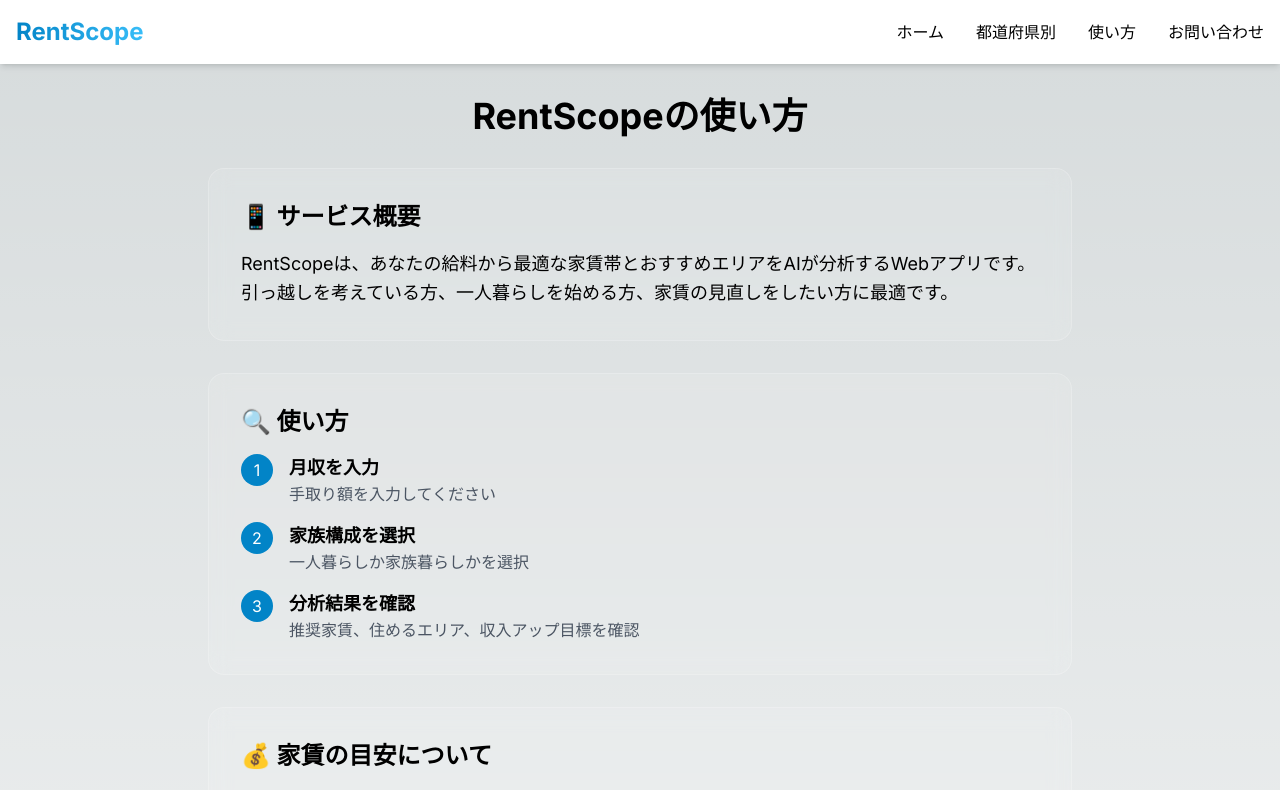
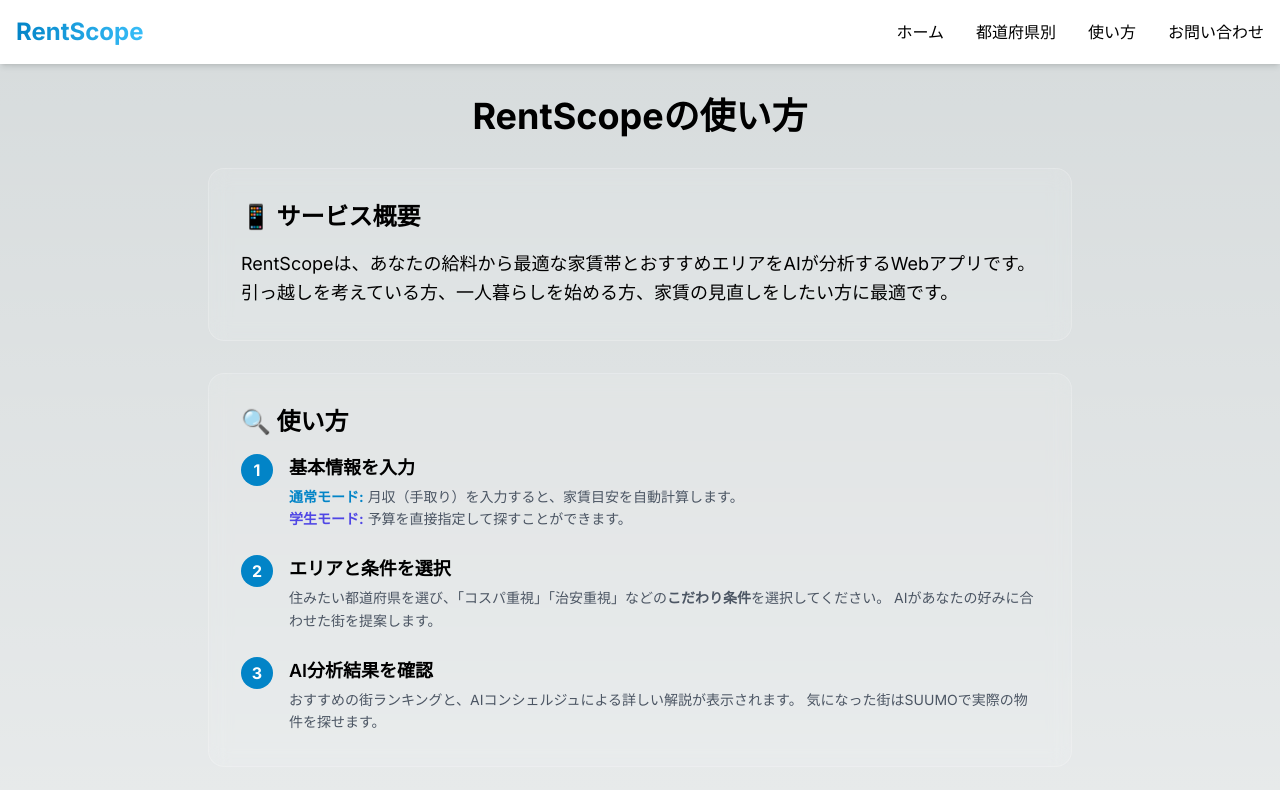
Before and after one commit to s4kuraN4gi/rentscope, a Next.js app: page /about in a window 1280 px wide. Shown: the top 790 px of the page. Built offline with nearby package versions, Linux system fonts and the light colour scheme; no server answers.

Commit message:
docs: Update user guide with student mode info

```diff
--- a/app/about/page.tsx
+++ b/app/about/page.tsx
@@ -16,26 +16,35 @@ export default function AboutPage() {
                 {/* 使い方 */}
                 <section className="glass rounded-2xl p-8">
                     <h2 className="text-2xl font-bold mb-4">🔍 使い方</h2>
-                    <ol className="space-y-4">
+                    <ol className="space-y-6">
                         <li className="flex items-start">
-                            <span className="bg-primary-600 text-white rounded-full w-8 h-8 flex items-center justify-center mr-4 flex-shrink-0">1</span>
+                            <span className="bg-primary-600 text-white rounded-full w-8 h-8 flex items-center justify-center mr-4 flex-shrink-0 font-bold">1</span>
                             <div>
-                                <h3 className="font-semibold text-lg">月収を入力</h3>
-                                <p className="text-gray-600 dark:text-gray-300">手取り額を入力してください</p>
+                                <h3 className="font-semibold text-lg mb-1">基本情報を入力</h3>
+                                <p className="text-gray-600 dark:text-gray-300 text-sm leading-relaxed">
+                                    <span className="font-bold text-primary-600">通常モード:</span> 月収（手取り）を入力すると、家賃目安を自動計算します。<br />
+                                    <span className="font-bold text-indigo-600">学生モード:</span> 予算を直接指定して探すことができます。
+                                </p>
                             </div>
                         </li>
                         <li className="flex items-start">
-                            <span className="bg-primary-600 text-white rounded-full w-8 h-8 flex items-center justify-center mr-4 flex-shrink-0">2</span>
+                            <span className="bg-primary-600 text-white rounded-full w-8 h-8 flex items-center justify-center mr-4 flex-shrink-0 font-bold">2</span>
                             <div>
-                                <h3 className="font-semibold text-lg">家族構成を選択</h3>
-                                <p className="text-gray-600 dark:text-gray-300">一人暮らしか家族暮らしかを選択</p>
+                                <h3 className="font-semibold text-lg mb-1">エリアと条件を選択</h3>
+                                <p className="text-gray-600 dark:text-gray-300 text-sm leading-relaxed">
+                                    住みたい都道府県を選び、「コスパ重視」「治安重視」などの<span className="font-bold">こだわり条件</span>を選択してください。
+                                    AIがあなたの好みに合わせた街を提案します。
+                                </p>
                             </div>
                         </li>
                         <li className="flex items-start">
-                            <span className="bg-primary-600 text-white rounded-full w-8 h-8 flex items-center justify-center mr-4 flex-shrink-0">3</span>
+                            <span className="bg-primary-600 text-white rounded-full w-8 h-8 flex items-center justify-center mr-4 flex-shrink-0 font-bold">3</span>
                             <div>
-                                <h3 className="font-semibold text-lg">分析結果を確認</h3>
-                                <p className="text-gray-600 dark:text-gray-300">推奨家賃、住めるエリア、収入アップ目標を確認</p>
+                                <h3 className="font-semibold text-lg mb-1">AI分析結果を確認</h3>
+                                <p className="text-gray-600 dark:text-gray-300 text-sm leading-relaxed">
+                                    おすすめの街ランキングと、AIコンシェルジュによる詳しい解説が表示されます。
+                                    気になった街はSUUMOで実際の物件を探せます。
+                                </p>
                             </div>
                         </li>
                     </ol>
```
